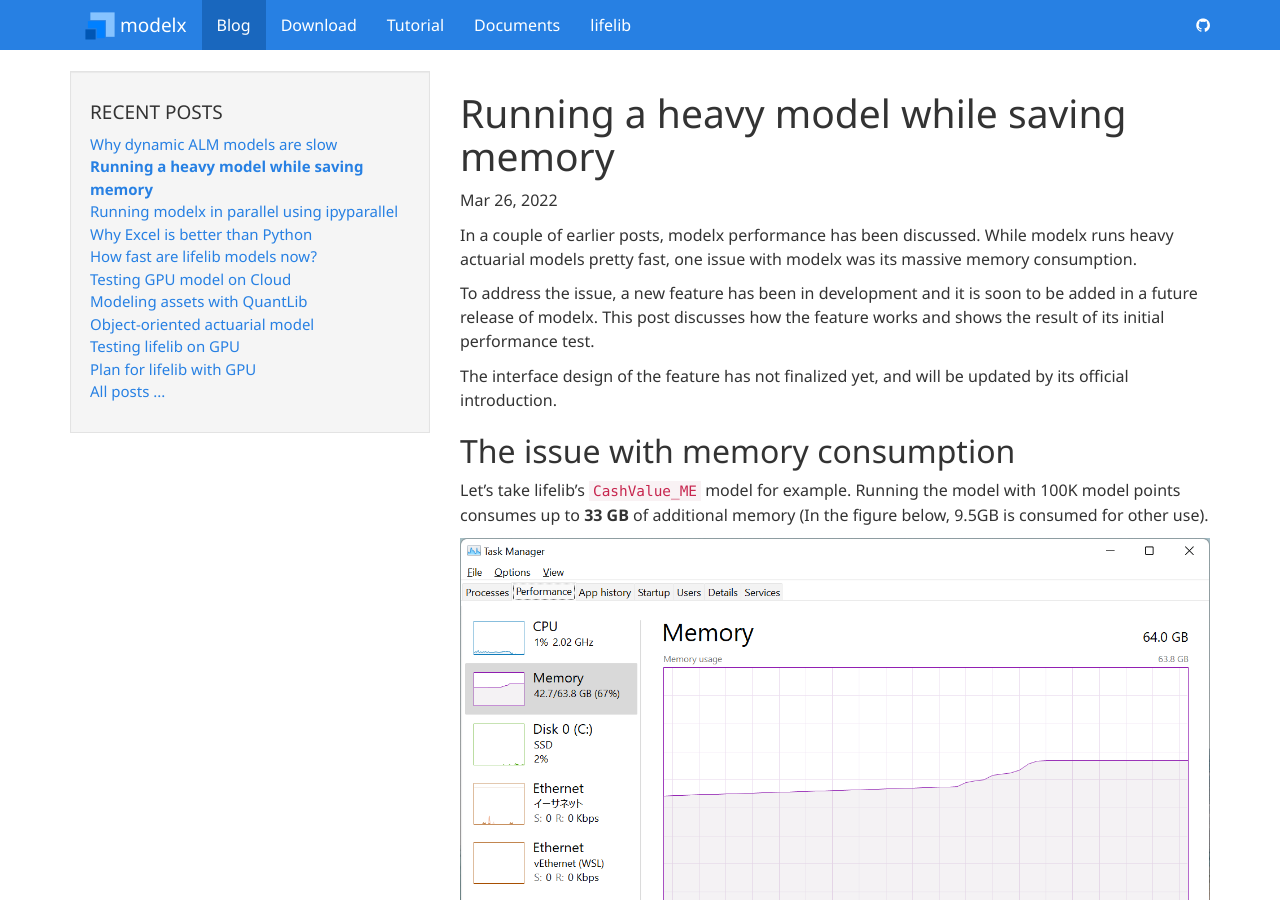
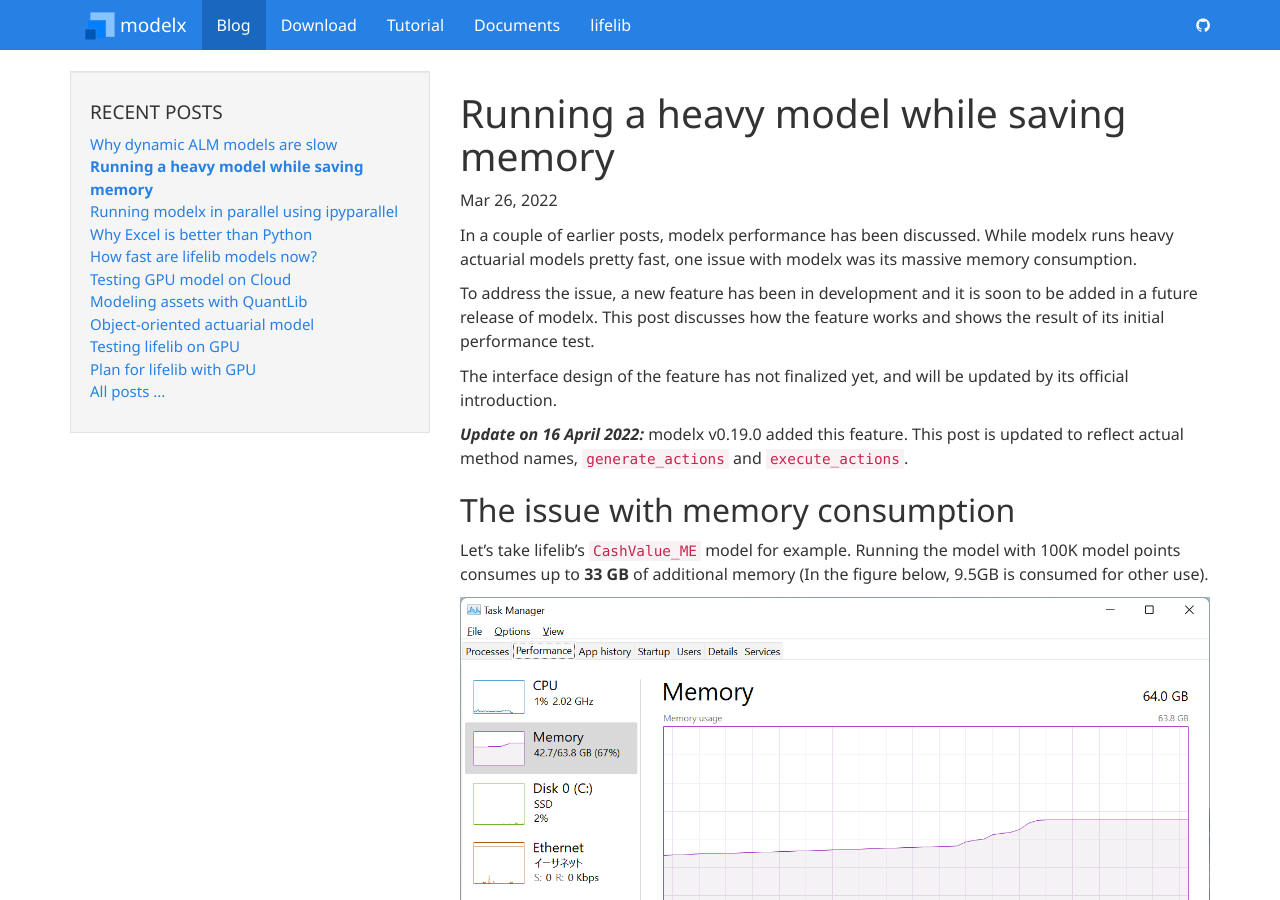
Before and after one commit to fumitoh/modelx-site, a Jekyll site: the page built from _posts/2022-03-26-running-model-while-saving-memory.md, in a window 1280 px wide and 900 px high. Built offline with Jekyll 4.4.1, drawn with Linux system fonts in a browser that asks for light colours; comment, search, counter and statistics services are not loaded; some of the changed text lies outside the part shown.

Commit message:
Update 2022-03-26-running-model-while-saving-memory.md

````diff
--- a/_posts/2022-03-26-running-model-while-saving-memory.md
+++ b/_posts/2022-03-26-running-model-while-saving-memory.md
@@ -15,6 +15,8 @@
 
 The interface design of the feature has not finalized yet,
 and will be updated by its official introduction.
+
+**_Update on 16 April 2022:_** modelx v0.19.0 added this feature. This post is updated to reflect actual method names, `generate_actions` and `execute_actions`.
 
 ## The issue with memory consumption
 
@@ -133,10 +135,10 @@
 The current design of the mechanism
 introduces two new methods of the `Model` class. (They may be renamed by their official introduction)
 
-* `generate_calcsteps`
-* `calc_stepwise`
+* `generate_actions`
+* `execute_actions`
 
-The `generate_calcsteps` method is for generating the action list.
+The `generate_actions` method is for generating the action list.
 Each element in the lis is a list, whose first element is either
 `"calc"`, `"paste"` or `"clear"`, and whose second element is a list
 of nodes that the action denoted by the first element applies to.
@@ -157,7 +159,7 @@
  ['clear', [Model1.Space1.Cells1(), Model1.Space1.Cells2(x=2)]]]
  ```
 
-The `calc_stepwise` method takes this list as an argument, and
+The `execute_actions` method takes this list as an argument, and
 carry out the second run following the action list.
 
 
@@ -179,7 +181,7 @@
 
 [4 rows x 10 columns]
 
->>> actions = model.generate_calcsteps([model.Projection.result_pv.node()])
+>>> actions = model.generate_actions([model.Projection.result_pv.node()])
 UserWarning: call stack trace activated
 UserWarning: call stack trace deactivated
 ```
@@ -208,7 +210,7 @@
 
 >>> model.Projection.model_point_table = df
 
->>> model.calc_stepwise(actions)
+>>> model.execute_actions(actions)
 
 >>> model.Projection.result_pv()
                Premiums         Death  ...  Change in AV  Net Cashflow
````
